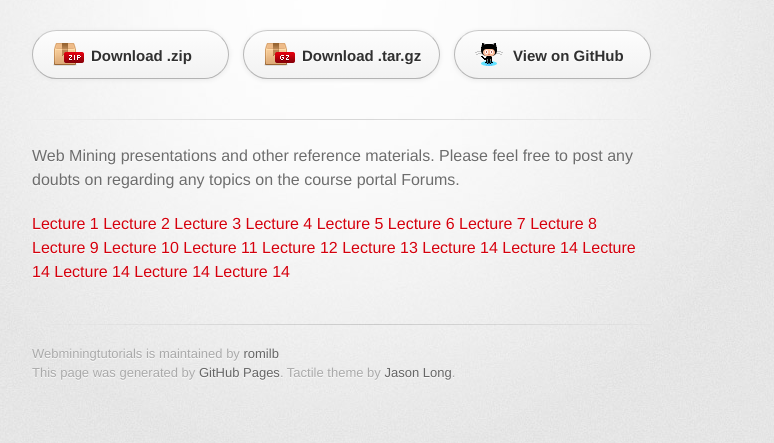
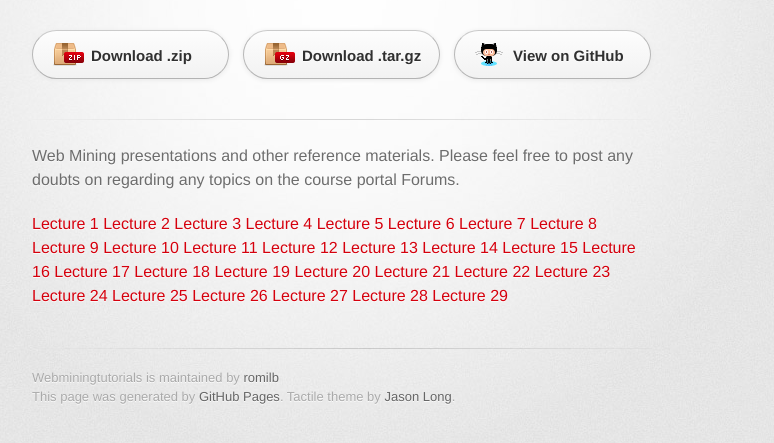
Before and after one commit to ayushidalmia/WebMiningTutorials, a plain HTML site: page index.html in a window 1280 px wide. Shown: the part 127-570 px from the top of the page, without its empty margins (298-1072 px from the left). Drawn offline with Linux system fonts and the light colour scheme; a web font is replaced by a local one.

Commit message:
Update index.html

```diff
--- a/index.html
+++ b/index.html
@@ -46,11 +46,21 @@
           <a href="https://github.com/romilb/WebMiningTutorials/blob/master/Presentations/Lecture%2012.pdf">Lecture 12</a>
           <a href="https://github.com/romilb/WebMiningTutorials/blob/master/Presentations/Lecture%2013.pdf">Lecture 13</a>
           <a href="https://github.com/romilb/WebMiningTutorials/blob/master/Presentations/Lecture%2014.pdf">Lecture 14</a>
-          <a href="https://github.com/romilb/WebMiningTutorials/blob/master/Presentations/Lecture%2014.pdf">Lecture 14</a>
-          <a href="https://github.com/romilb/WebMiningTutorials/blob/master/Presentations/Lecture%2014.pdf">Lecture 14</a>
-          <a href="https://github.com/romilb/WebMiningTutorials/blob/master/Presentations/Lecture%2014.pdf">Lecture 14</a>
-          <a href="https://github.com/romilb/WebMiningTutorials/blob/master/Presentations/Lecture%2014.pdf">Lecture 14</a>
-          <a href="https://github.com/romilb/WebMiningTutorials/blob/master/Presentations/Lecture%2014.pdf">Lecture 14</a>
+          <a href="https://github.com/romilb/WebMiningTutorials/blob/master/Presentations/Lecture%2015.pdf">Lecture 15</a>
+          <a href="https://github.com/romilb/WebMiningTutorials/blob/master/Presentations/Lecture%2016.pdf">Lecture 16</a>
+          <a href="https://github.com/romilb/WebMiningTutorials/blob/master/Presentations/Lecture%2017.pdf">Lecture 17</a>
+          <a href="https://github.com/romilb/WebMiningTutorials/blob/master/Presentations/Lecture%2018.pdf">Lecture 18</a>
+          <a href="https://github.com/romilb/WebMiningTutorials/blob/master/Presentations/Lecture%2019.pdf">Lecture 19</a>
+          <a href="https://github.com/romilb/WebMiningTutorials/blob/master/Presentations/Lecture%2020.pdf">Lecture 20</a>
+          <a href="https://github.com/romilb/WebMiningTutorials/blob/master/Presentations/Lecture%2021.pdf">Lecture 21</a>
+          <a href="https://github.com/romilb/WebMiningTutorials/blob/master/Presentations/Lecture%2022.pdf">Lecture 22</a>
+          <a href="https://github.com/romilb/WebMiningTutorials/blob/master/Presentations/Lecture%2023.pdf">Lecture 23</a>
+          <a href="https://github.com/romilb/WebMiningTutorials/blob/master/Presentations/Lecture%2024.pdf">Lecture 24</a>
+          <a href="https://github.com/romilb/WebMiningTutorials/blob/master/Presentations/Lecture%2025.pdf">Lecture 25</a>
+          <a href="https://github.com/romilb/WebMiningTutorials/blob/master/Presentations/Lecture%2026.pdf">Lecture 26</a>
+          <a href="https://github.com/romilb/WebMiningTutorials/blob/master/Presentations/Lecture%2027.pdf">Lecture 27</a>
+          <a href="https://github.com/romilb/WebMiningTutorials/blob/master/Presentations/Lecture%2028.pdf">Lecture 28</a>
+          <a href="https://github.com/romilb/WebMiningTutorials/blob/master/Presentations/Lecture%2029.pdf">Lecture 29</a>
         </section>
 
         <footer>
```
